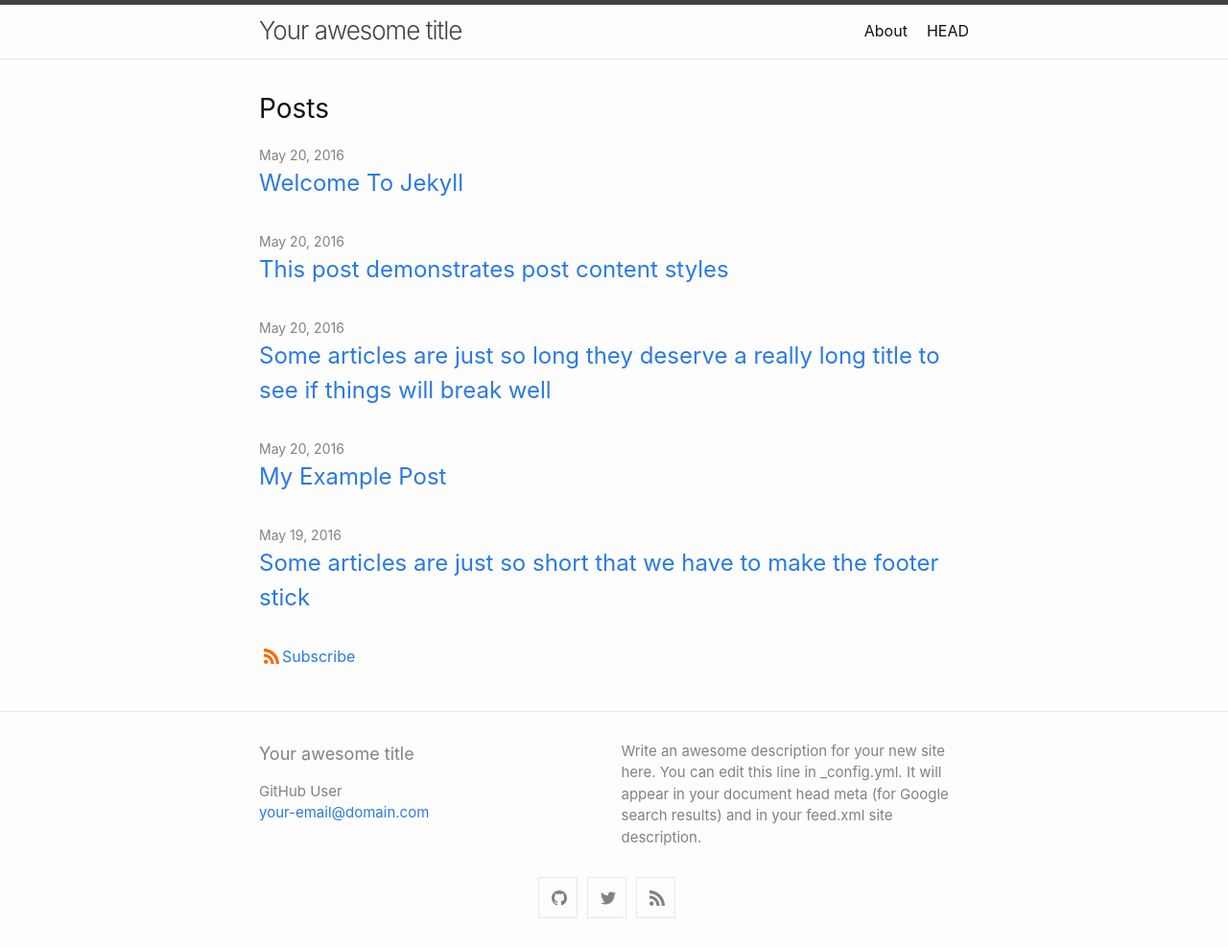
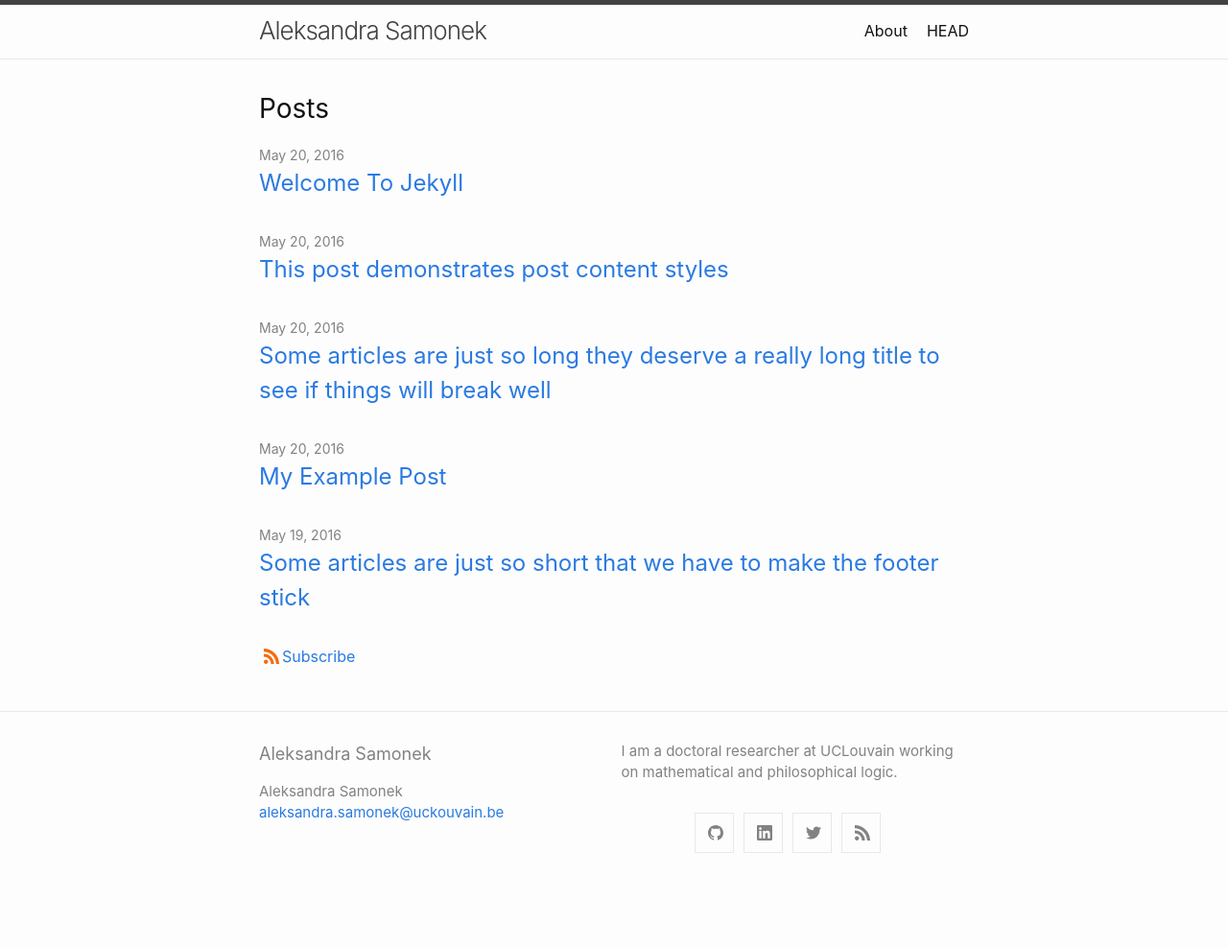
Before and after one commit to asamonek/asamonek.github.io, a Jekyll site: the page built from index.md, in a window 1280 px wide. Shown: the whole page at 96% size. Built offline with Jekyll 4.4.1, drawn with Linux system fonts in a browser that asks for light colours; after the commit the page ends 919 px from its top, so only the background shows below that.

Commit message:
Chaging metadata

```diff
--- a/_config.yml
+++ b/_config.yml
@@ -1,10 +1,8 @@
-title: Your awesome title
-author: GitHub User
-email: your-email@domain.com
+title: Aleksandra Samonek
+author: Aleksandra Samonek
+email: aleksandra.samonek@uckouvain.be
 description: > # this means to ignore newlines until "show_exerpts:"
-  Write an awesome description for your new site here. You can edit this
-  line in _config.yml. It will appear in your document head meta (for
-  Google search results) and in your feed.xml site description.
+  I am a doctoral researcher at UCLouvain working on mathematical and philosophical logic.
 
 show_excerpts: false # set to true to show excerpts on the homepage
 
@@ -15,14 +13,14 @@ minima:
 
   # generate social links in footer
   social_links:
-    twitter: jekyllrb
-    github:  jekyll
+    twitter: asamonek
+    github:  asamonek
     rss: rss
     # dribbble: jekyll
     # facebook: jekyll
     # flickr:   jekyll
     # instagram: jekyll
-    # linkedin: jekyll
+    linkedin: asamonek
     # pinterest: jekyll
     # youtube: jekyll
     # youtube_channel: UC8CXR0-3I70i1tfPg1PAE1g
```
